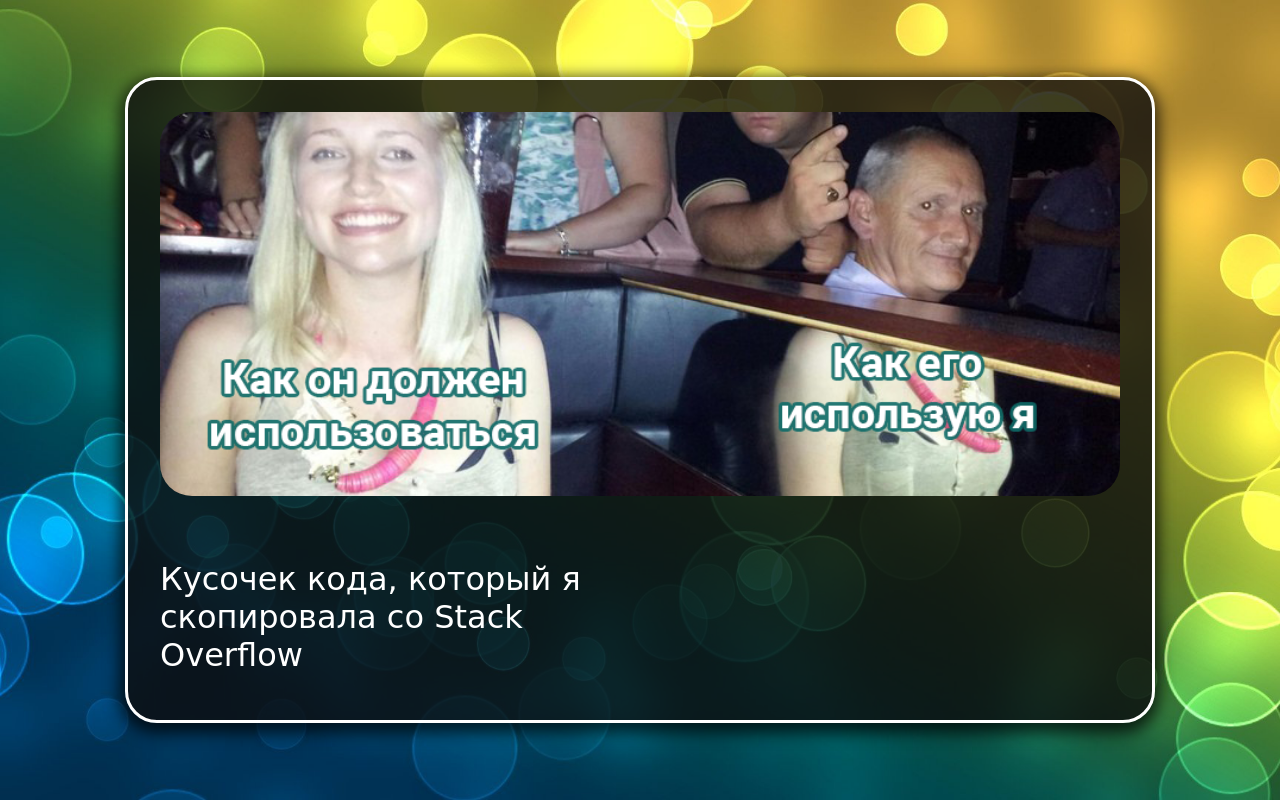
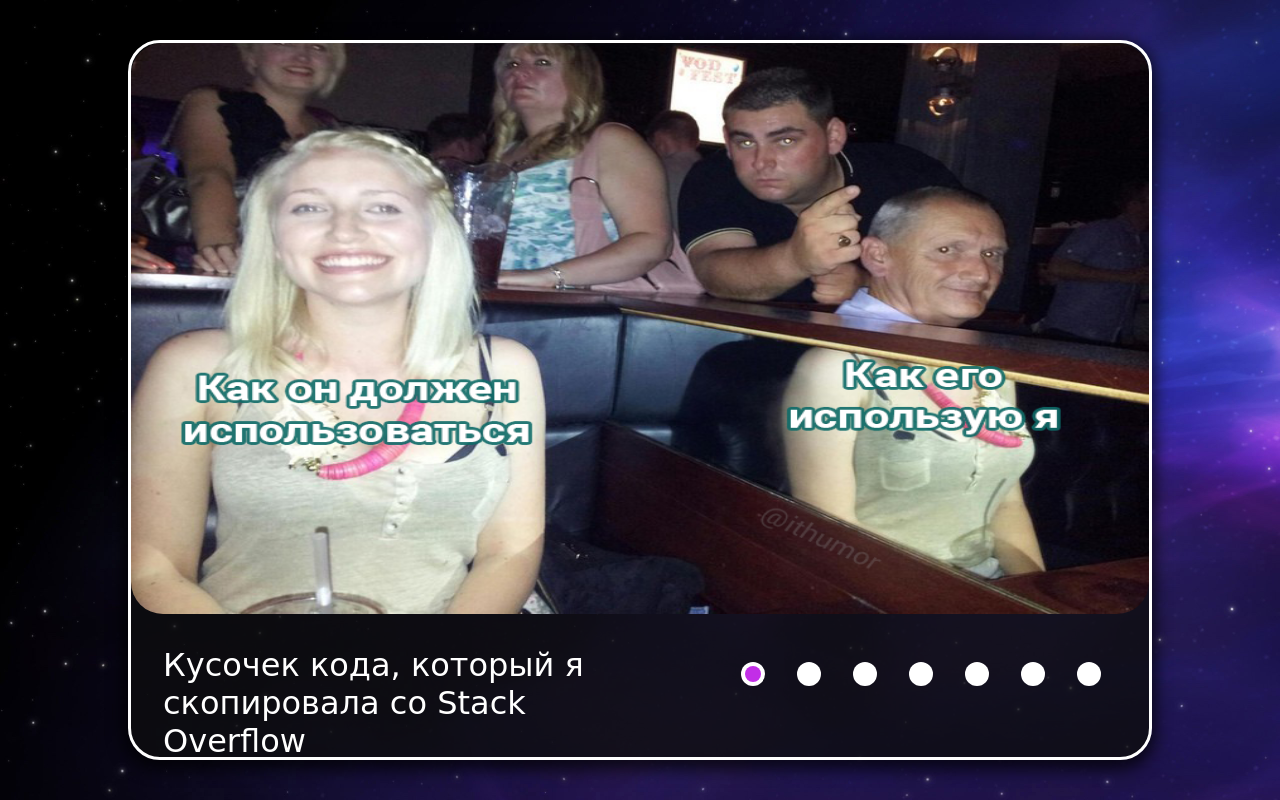
Before and after one commit to AnnAbrajeeva/cssMemSlider, a plain HTML site: page cssMemSlider/index.html in a window 1280 px wide. Drawn offline with Linux system fonts and the light colour scheme; a web font is replaced by a local one.

Commit message:
feat: added slide change Fri, 29 Apr 2022 18:09:52 +0500

```diff
--- a/cssMemSlider/index.html
+++ b/cssMemSlider/index.html
@@ -5,55 +5,57 @@
     <meta http-equiv="X-UA-Compatible" content="IE=edge" />
     <meta name="viewport" content="width=device-width, initial-scale=1.0" />
     <link rel="stylesheet" href="style.css" />
-    <link rel="preconnect" href="https://fonts.googleapis.com">
-    <link rel="preconnect" href="https://fonts.gstatic.com" crossorigin>
-    <link href="https://fonts.googleapis.com/css2?family=Prosto+One&display=swap" rel="stylesheet">
+    <link rel="preconnect" href="https://fonts.googleapis.com" />
+    <link rel="preconnect" href="https://fonts.gstatic.com" crossorigin />
+    <link
+      href="https://fonts.googleapis.com/css2?family=Prosto+One&display=swap"
+      rel="stylesheet"
+    />
     <title>CSSMemSlider</title>
   </head>
   <body>
     <div class="slider">
       <div class="slider__wrapper">
-        <!-- <div class="slides__wrapper"> -->
-        <input type="radio" name="slide1" id="slide1" />
-        <input type="radio" name="slide2" id="slide2" />
-        <input type="radio" name="slide3" id="slide3" />
-        <input type="radio" name="slide4" id="slide4" />
-        <input type="radio" name="slide5" id="slide5" />
-        <input type="radio" name="slide6" id="slide6" />
-        <input type="radio" name="slide7" id="slide7" />
+        <input type="radio" name="slide" id="slide1" checked />
+        <input type="radio" name="slide" id="slide2" />
+        <input type="radio" name="slide" id="slide3" />
+        <input type="radio" name="slide" id="slide4" />
+        <input type="radio" name="slide" id="slide5" />
+        <input type="radio" name="slide" id="slide6" />
+        <input type="radio" name="slide" id="slide7" />
 
         <div class="wrapper">
-          <div class="slide">
+          <div class="slide slide1">
             <img src="./img/slides/1616665121192344700.png" alt="pic1" />
           </div>
-          <div class="slide">
+          <div class="slide slide2">
             <img src="./img/slides/1648970841161836023.jpg" alt="pic2" />
           </div>
-          <div class="slide">
+          <div class="slide slide3">
             <img
               src="./img/slides/417c6929-9380-43bd-a2bd-eb3c04d6c843.jpg"
               alt="pic3"
             />
           </div>
-          <div class="slide">
+          <div class="slide slide4">
             <img
               src="./img/slides/606f50a3-a584-4507-a751-555d40a9b165.jpg"
               alt="pic4"
             />
           </div>
-          <div class="slide">
+          <div class="slide slide5">
             <img
               src="./img/slides/949c3852-4116-44ee-bbea-64fe14937bc4.jpg"
               alt="pic5"
             />
           </div>
-          <div class="slide">
+          <div class="slide slide6">
             <img
               src="./img/slides/e92f0914-d285-422f-9bcb-21be72021417.jpg"
               alt="pic6"
             />
           </div>
-          <div class="slide">
+          <div class="slide slide7">
             <img
               src="./img/slides/fb2d59ba-3d4d-43c0-8d9b-c1bd13ca951a.jpg"
               alt="pic7"
@@ -73,19 +75,37 @@
               <p>Кусочек кода, который я скопировала со Stack Overflow:</p>
             </div>
           </div>
+
           <div class="slider__controls">
-            <label for="slide1"><div></div></label>
-            <label for="slide2"><div></div></label>
-            <label for="slide3"><div></div></label>
-            <label for="slide4"><div></div></label>
-            <label for="slide5"><div></div></label>
-            <label for="slide6"><div></div></label>
-            <label for="slide7"><div></div></label>
-            <label for="slide8"><div></div></label>
+            <label class="slider__control" for="slide1">
+              <div class="slider__control-inner"><span></span></div
+            ></label>
+
+            <label class="slider__control" for="slide2">
+              <div class="slider__control-inner"><span></span></div
+            ></label>
+
+            <label class="slider__control" for="slide3">
+              <div class="slider__control-inner"><span></span></div
+            ></label>
+
+            <label class="slider__control" for="slide4">
+              <div class="slider__control-inner"><span></span></div
+            ></label>
+
+            <label class="slider__control" for="slide5">
+              <div class="slider__control-inner"><span></span></div
+            ></label>
+
+            <label class="slider__control" for="slide6">
+              <div class="slider__control-inner"><span></span></div
+            ></label>
+
+            <label class="slider__control" for="slide7">
+              <div class="slider__control-inner"><span></span></div
+            ></label>
           </div>
         </div>
-
-        <!-- </div> -->
       </div>
     </div>
   </body>
--- a/cssMemSlider/style.css
+++ b/cssMemSlider/style.css
@@ -5,7 +5,8 @@
 * {
   padding: 0;
   margin: 0;
-    font-family: 'Prosto One', cursive;
+  font-family: "Prosto One", cursive;
+  box-sizing: border-box;
 }
 
 .slider {
@@ -14,13 +15,13 @@
   display: flex;
   justify-content: center;
   align-items: center;
-  background: url("./img/bcg/1620234974_18-phonoteka_org-p-krasivii-fon-dlya-slaidera-22.jpg")
+  background: url("./img/bcg/1613704922_56-p-kosmicheskii-fon-dlya-prezentatsii-65.jpg")
     center center/cover no-repeat;
 }
 
 .slider__wrapper {
   width: 80%;
-  height: 80%;
+  height: 90%;
   border: 3px solid white;
   border-radius: 2rem;
   background-color: rgba(13, 13, 14, 0.8);
@@ -35,30 +36,29 @@ input {
 
 .wrapper {
   display: flex;
-  width: 700%;
-  height: 70%;
+  width: 100%;
+  height: 80%;
+  transition: transform 0.4s ease-out;
 }
 
 .slide {
-  width: calc(700% / 7);
+  width: 100%;
   display: flex;
-  margin: 2rem;
+  flex-shrink: 0;
   border-radius: 2rem;
   overflow: hidden;
-  /* margin: var(--size); */
-  /* border-radius: 10%; */
 }
 
 .slide img {
   width: 100%;
   height: 100%;
-  object-fit: cover;
-  /* border-radius: 5%; */
+  object-fit: fill;
 }
 
 .slider__bottom {
   display: flex;
   margin: 2rem;
+  justify-content: space-between;
 }
 
 .slider__text-wrapper {
@@ -77,3 +77,88 @@ input {
   width: 100%;
   flex-shrink: 0;
 }
+
+.slider__controls {
+  display: flex;
+}
+
+.slider__control {
+  padding: 1rem;
+  align-self: start;
+  cursor: pointer;
+}
+
+.slider__control-inner {
+  display: flex;
+  width: 1.5rem;
+  height: 1.5rem;
+  background-color: #fff;
+  border-radius: 50%;
+  align-items: center;
+  justify-content: center;
+  transition: all 0.2s ease-in;
+}
+
+.slider__control-inner span {
+  transform: scale(0.5);
+  transition: all 0.3s ease-in;
+}
+
+#slide1:checked~.slider__bottom label:nth-child(1) span,
+#slide2:checked~.slider__bottom label:nth-child(2) span,
+#slide3:checked~.slider__bottom label:nth-child(3) span,
+#slide4:checked~.slider__bottom label:nth-child(4) span,
+#slide5:checked~.slider__bottom label:nth-child(5) span,
+#slide6:checked~.slider__bottom label:nth-child(6) span,
+#slide7:checked~.slider__bottom label:nth-child(7) span {
+  display: block;
+  width: 1rem;
+  height: 1rem;
+  background-color: rgb(194, 46, 231);
+  border-radius: 50%;
+  transform: scale(1);
+}
+
+.slider__control:hover .slider__control-inner {
+  transform: scale(1.2);
+}
+
+/* .slider__control-wrapper:active
+  input[type="radio"]:checked
+  + .slider__control-inner {
+  background-color: rgb(115, 35, 168);
+} */
+
+.slider__control-wrapper {
+  padding: 1rem;
+  align-self: flex-start;
+  cursor: pointer;
+}
+
+#slide1:checked~.wrapper {
+  transform: translateX(0);
+}
+
+#slide2:checked~.wrapper {
+  transform: translateX(-100%);
+}
+
+#slide3:checked~.wrapper {
+  transform: translateX(-200%);
+}
+
+#slide4:checked~.wrapper {
+  transform: translateX(-300%);
+}
+
+#slide5:checked~.wrapper {
+  transform: translateX(-400%);
+}
+
+#slide6:checked~.wrapper {
+  transform: translateX(-500%);
+}
+
+#slide7:checked~.wrapper {
+  transform: translateX(-600%);
+}
```
Also changed, not shown: cssMemSlider/img/bcg/1613704922_56-p-kosmicheskii-fon-dlya-prezentatsii-65.jpg (added). Lines whose indentation alone changed are shown as unchanged.
